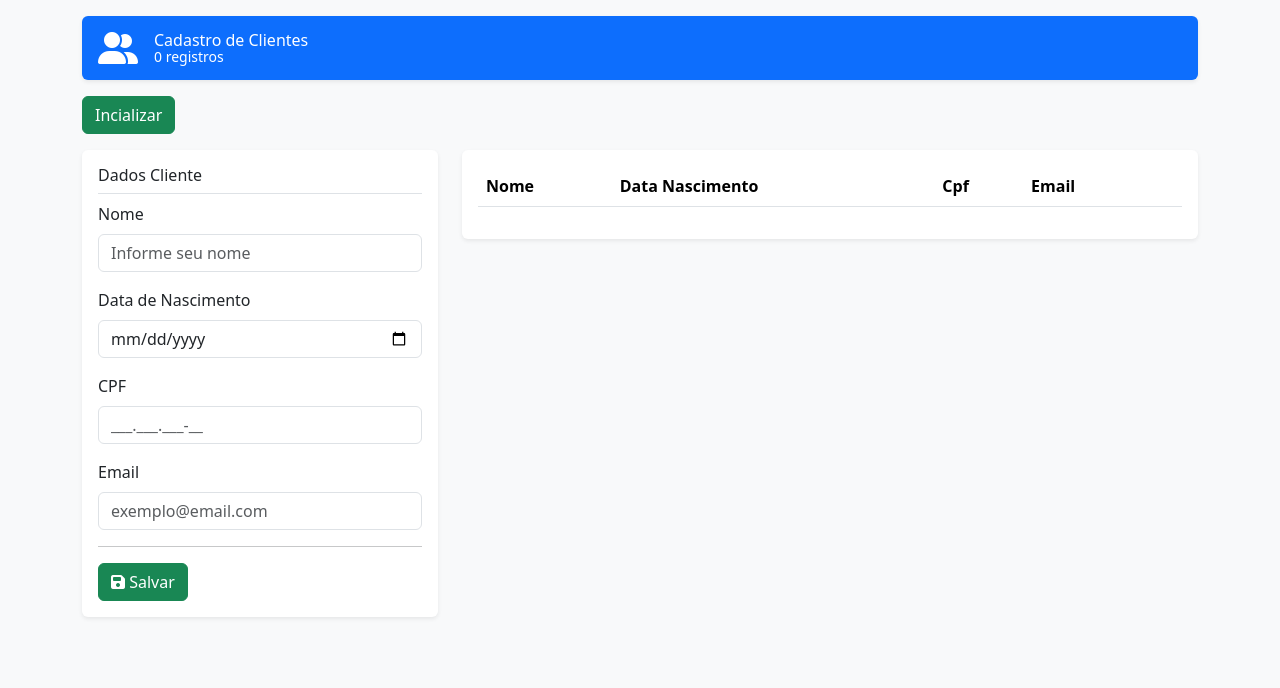
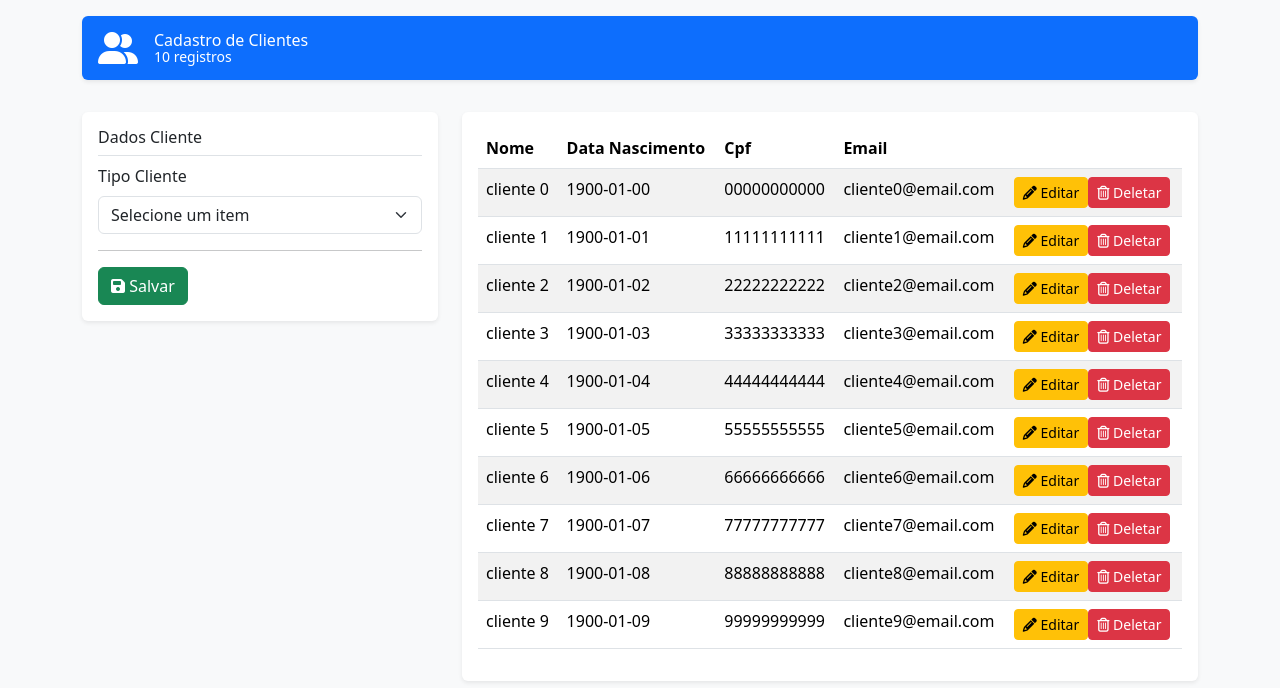
Before and after one commit to rgustavo03/treinamento-react, a React (Vite) app: page / in a window 1280 px wide. Shown: the top 688 px of the page. Built offline with nearby package versions, Linux system fonts and the light colour scheme.

Commit message:
tipo de cliente

```diff
--- a/src/App.jsx
+++ b/src/App.jsx
@@ -1,19 +1,36 @@
-import { useState } from 'react';
+import { useState, useEffect } from 'react';
 import Input from './componentes/input';
 import Button from './componentes/button';
 import Table from './componentes/table';
+import Select from './componentes/select'
 import { v4 as uuidv4 } from 'uuid';
 
 function App() {
+
+  const tiposCliente = [
+    { label: 'Pessoa Física', value: 'PF' },
+    { label: 'Pessoa Jurídica', value: 'PJ' }
+  ];
 
   //let nome = '';
   const [listaClientes, setListaClientes] = useState([])
 
   const [idCliente, setIdCliente] = useState('');
   const [nome, setNome] = useState('');
-  const [dataNascimento, setDataNascimento] = useState('')
+  const [dataNascimento, setDataNascimento] = useState('');
+  const [tipoCliente, setTipoCliente] = useState('')
   const [cpf, setCpf] = useState('');
   const [email, setEmail] = useState('');
+
+
+  useEffect(() => {
+    //console.log('INICIOU')
+    inicializar();
+  }, [])
+
+  // useEffect(() => {
+
+  // }, [])
 
   /*
     - Nome
@@ -30,27 +47,27 @@ function App() {
 
 
 
-  const usuarios = [
-    { id: 1, nome: 'joao', idade: 18, pontos: 600 },
-    { id: 2, nome: 'antonio', idade: 10, pontos: 500 },
-    { id: 3, nome: 'pedro', idade: 15, pontos: 300 },
-    { id: 4, nome: 'lucas', idade: 20, pontos: 150 },
-    { id: 5, nome: 'maria', idade: 5, pontos: 100 },
-  ];
+  // const usuarios = [
+  //   { id: 1, nome: 'joao', idade: 18, pontos: 600 },
+  //   { id: 2, nome: 'antonio', idade: 10, pontos: 500 },
+  //   { id: 3, nome: 'pedro', idade: 15, pontos: 300 },
+  //   { id: 4, nome: 'lucas', idade: 20, pontos: 150 },
+  //   { id: 5, nome: 'maria', idade: 5, pontos: 100 },
+  // ];
 
-  const rankingUsuarios = usuarios.sort((a, b) => b.pontos - a.pontos);
-  console.log('rankingUsuarios =>', rankingUsuarios);
+  // const rankingUsuarios = usuarios.sort((a, b) => b.pontos - a.pontos);
+  // console.log('rankingUsuarios =>', rankingUsuarios);
 
-  const rankingUsuariosAdultos = usuarios
-    .filter(u => u.idade >= 18)
-    .sort((a, b) => b.pontos - a.pontos)
-    .map(u => {
-      return {
-        nome: u.nome,
-        pontos: u.pontos,
-        recompensa: u.pontos * 2.5
-      }
-    });
+  // const rankingUsuariosAdultos = usuarios
+  //   .filter(u => u.idade >= 18)
+  //   .sort((a, b) => b.pontos - a.pontos)
+  //   .map(u => {
+  //     return {
+  //       nome: u.nome,
+  //       pontos: u.pontos,
+  //       recompensa: u.pontos * 2.5
+  //     }
+  //   });
 
 
 
@@ -59,18 +76,18 @@ function App() {
   //shift -> remove o primeiro item do array
   //unshift -> adiciona um item no inicio do array
 
-  console.log('rankingUsuariosAdultos =>', rankingUsuariosAdultos);
+  // console.log('rankingUsuariosAdultos =>', rankingUsuariosAdultos);
 
-  const usuariosAdultos = usuarios.filter(usuario => usuario.idade >= 18);
-  console.log('usuariosAdultos =>', usuariosAdultos);
+  // const usuariosAdultos = usuarios.filter(usuario => usuario.idade >= 18);
+  // console.log('usuariosAdultos =>', usuariosAdultos);
 
-  const usuario3 = usuarios.find(usuario => usuario.id == 3);
-  console.log('usuario3 =>', usuario3);
-  //const, let
+  // const usuario3 = usuarios.find(usuario => usuario.id == 3);
+  // console.log('usuario3 =>', usuario3);
+  // //const, let
 
-  const nomeEquipe = usuarios.reduce((valorAnterior, elementoAtual) => valorAnterior + ', ' + elementoAtual.nome, '');
+  // const nomeEquipe = usuarios.reduce((valorAnterior, elementoAtual) => valorAnterior + ', ' + elementoAtual.nome, '');
 
-  console.log('nomeEquipe', nomeEquipe);
+  // console.log('nomeEquipe', nomeEquipe);
 
   // let pontuacaoTotal = usuarios
   //   .reduce(function (valorAnterior, elementoAtual) {
@@ -79,7 +96,7 @@ function App() {
   //     return valorAnterior + elementoAtual.pontos
   //   }, 0);
 
-  let pontuacaoTotal = usuarios.reduce((valorAnterior, elementoAtual) => valorAnterior + elementoAtual.pontos, 0);
+  //let pontuacaoTotal = usuarios.reduce((valorAnterior, elementoAtual) => valorAnterior + elementoAtual.pontos, 0);
 
   // let pontuacaoTotal = 0;
 
@@ -87,7 +104,7 @@ function App() {
   //   pontuacaoTotal += usuarios[index].pontos;
   // }
 
-  console.log('pontuacaoTotal => ', pontuacaoTotal);
+  //console.log('pontuacaoTotal => ', pontuacaoTotal);
 
   //react => reativo (ESTADO)
 
@@ -107,6 +124,7 @@ function App() {
     }
 
     setListaClientes(clientesDefault);
+    console.log('Carregou os clientes default');
   }
 
   function deletar(id) {
@@ -216,8 +234,10 @@ function App() {
   }
 
 
-  console.log('RENDERIZOU OS COMPONENTES');
-  console.log('listaClientes =>', listaClientes)
+  // console.log('RENDERIZOU OS COMPONENTES');
+  // console.log('listaClientes =>', listaClientes)
+
+  console.log(tipoCliente)
 
   return (
     <div className='bg-body-tertiary'>
@@ -225,17 +245,17 @@ function App() {
 
         <div className="d-flex align-items-center p-3 my-3 text-white bg-primary rounded shadow-sm" >
 
-          <i class="fa-solid fa-user-group me-3 fa-2xl"></i>
+          <i className="fa-solid fa-user-group me-3 fa-2xl"></i>
           <div className="lh-1">
             <h1 className="h6 mb-0 text-white lh-1">Cadastro de Clientes</h1>
             <small>{listaClientes.length} registros</small>
           </div>
         </div>
 
-        {listaClientes.length == 0 && <Button
+        {/* {listaClientes.length == 0 && <Button
           onClick={inicializar}
           nome="Incializar"
-          disabled={listaClientes.length > 0} />}
+          disabled={listaClientes.length > 0} />} */}
 
         {idCliente && <div className='alert alert-warning my-4'>
           Id Cliente selecionado: {idCliente}
@@ -245,29 +265,44 @@ function App() {
         <div className='row'>
 
           <div className='col-lg-4'>
-            <div class="my-3 p-3 bg-body rounded shadow-sm">
-              <h6 class="border-bottom pb-2 mb-2">Dados Cliente</h6>
+            <div className="my-3 p-3 bg-body rounded shadow-sm">
+              <h6 className="border-bottom pb-2 mb-2">Dados Cliente</h6>
 
+              <Select
+                Nome="Tipo Cliente"
+                Id="tipo-cliente"
+                Opcoes={tiposCliente}
+                value={tipoCliente}
+                onChange={e => setTipoCliente(e.target.value)} />
+
+              {tipoCliente && <>
                 <Input
-                Nome="Nome"
+                  Nome={tipoCliente == "PF" ? "Nome" : "Razão Social"}
                   Id="nome"
-                placeholder="Informe seu nome"
+                  placeholder={tipoCliente == "PF" ? "Informe seu nome" : "Informe o nome da empresa"}
                   value={nome}
                   onChange={e => setNome(e.target.value)} />
 
-              <Input
+                {tipoCliente == "PF" && <Input
                   Nome="Data de Nascimento"
                   Id="data-nascimento"
                   type="date"
                   value={dataNascimento}
-                onChange={e => setDataNascimento(e.target.value)} />
+                  onChange={e => setDataNascimento(e.target.value)} />}
 
-              <Input
+                {tipoCliente == "PF" ? <Input
                   Nome="CPF"
+                  type="number"
                   Id="cpf"
                   placeholder="___.___.___-__"
                   value={cpf}
-                onChange={e => setCpf(e.target.value)} />
+                  onChange={e => setCpf(e.target.value)} /> :
+                  <Input
+                    Nome="CNPJ"
+                    Id="cnpj"
+                    placeholder="__.___.___/____-__"
+                    value={cpf}
+                    onChange={e => setCpf(e.target.value)} />}
 
                 <Input
                   Nome="Email"
@@ -277,7 +312,7 @@ function App() {
                   value={email}
                   onChange={e => setEmail(e.target.value)} />
 
-
+              </>}
               <hr />
 
               <Button onClick={salvar} nome="Salvar">
@@ -292,7 +327,7 @@ function App() {
           </div>
 
           <div className='col-lg-8'>
-            <div class="my-3 p-3 bg-body rounded shadow-sm"
+            <div className="my-3 p-3 bg-body rounded shadow-sm"
             // style={{maxHeight: '400px', overflowX: 'hidden', overflowY: 'scroll'}}
             >
               <Table>
--- /dev/null
+++ b/src/componentes/select.jsx
@@ -0,0 +1,28 @@
+import React from 'react'
+
+export default function select(params) {
+    const { Nome, Id, Opcoes } = params;
+
+    return (
+        <div className="mb-3">
+            <label htmlFor={Id}
+                className="form-label">
+                {Nome}
+            </label>
+
+            <select id={Id}
+                value={params.value}
+                onChange={params.onChange}
+                className="form-select"
+                aria-label="Default select example">
+                {/* <option selected>Open this select menu</option>
+                <option value="1">One</option>
+                <option value="2">Two</option>
+                <option value="3">Three</option> */}
+
+                <option value=''>Selecione um item</option>
+                {Opcoes.map(x => <option value={x.value} key={x.value}>{x.label}</option>)}
+            </select>
+        </div>
+    )
+}
```
Lines whose indentation alone changed are shown as unchanged.
